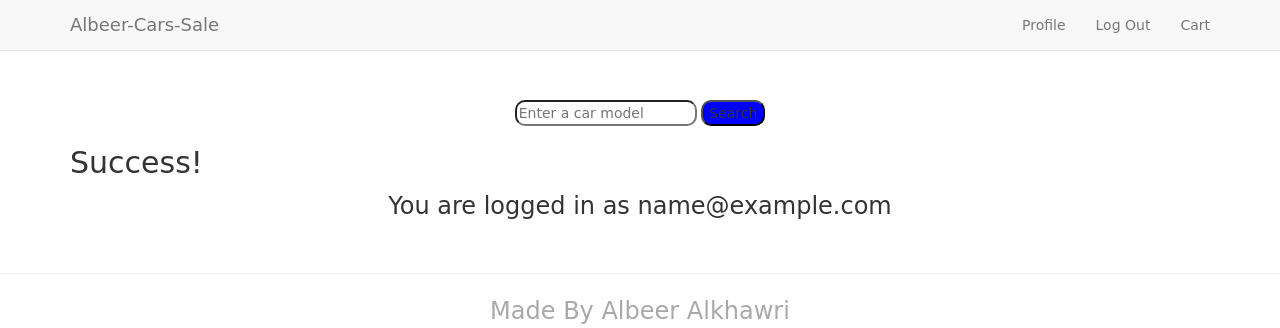
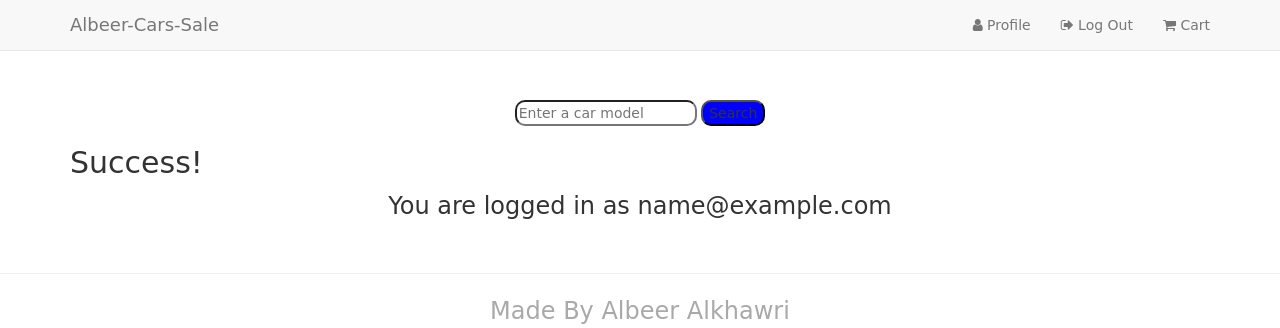
Before and after one commit to albeeralkhawri/Albeer.Cars.Sale, a Django app: page /accounts/profile/ in a window 1280 px wide. Shown: the top 328 px of the page. Run offline with Django 3.2, Linux system fonts and the light colour scheme; the visitor is signed in with stand-in values (Sample User, id 1); some libraries are stand-ins or nearby versions; some web fonts are replaced.

Commit message:
fix link and icon navbar

```diff
--- a/templates/base.html
+++ b/templates/base.html
@@ -8,7 +8,7 @@
     <meta http-equiv="X-UA-Compatible" content="ie=edge">
     <title>Albeer-Cars-Sale</title>
     <link rel="stylesheet" href="https://cdnjs.cloudflare.com/ajax/libs/bootswatch/3.3.7/slate/bootstrap.min.css">
-    <link rel="stylesheet" href="{% static 'font-awesome/css/fontawesome.min.css' %}">
+    <link rel="stylesheet" href="{% static 'font-awesome/css/font-awesome.min.css' %}">
     <link rel="stylesheet" href="{% static 'css/custom.css' %}">
     <link rel="stylesheet" href="https://fonts.googleapis.com/icon?family=Material+Icons" rel="stylesheet">
     <link rel="shortcut icon" href="{% static 'image/carlogo.png' %}" />
@@ -34,15 +34,15 @@
             <div id="navbar" class="navbar-collapse collapse">
                 <ul class="nav navbar-nav navbar-right">
                     {% if user.is_authenticated %}
-                    <li><a href="{% url 'profile' %}">Profile</a></li>
-                    <li><a href="{% url 'logout' %}">Log Out</a></li>
+                    <li><a href="{% url 'profile' %}"><i class="fa fa-user"></i> Profile</a></li>
+                    <li><a href="{% url 'logout' %}"><i class="fa fa-sign-out"></i> Log Out</a></li>
                     {% else %}
-                    <li><a href="{% url 'register' %}">Register</a></li>
-                    <li><a href="{% url 'login' %}">Log In</a></li>
+                    <li><a href="{% url 'register' %}"><i class="fa fa-user-plus"></i> Register</a></li>
+                    <li><a href="{% url 'login' %}"><i class="fa fa-sign-in"></i> Log In</a></li>
                     {% endif %}
                     <li>
                         <a href="{% url 'view_cart' %}">
-                            <i class="fa fa-shipping-cart"></i>Cart {% if Car_count > 0 %}
+                            <i class="fa fa-shopping-cart"></i> Cart {% if Car_count > 0 %}
                             <label class="badge badge-warning">{{ Car_count }}</label>
                             {% endif %}
                         </a>
```
